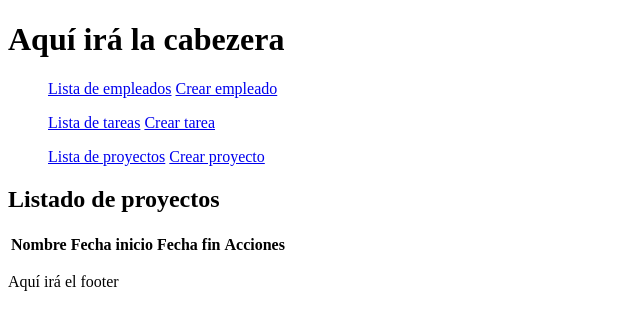
After one commit to asiervelasco/IWEntregable2, a Django app: page /appEmpresaDjango/proyecto/lista/ in a window 1280 px wide. The commit adds this page. Shown: the top 330 px of the page, without its empty margins (0-640 px from the left). Run offline with Django 3.2, Linux system fonts and the light colour scheme; lists and menus that the app fills with data are empty.

Commit message:
lista_proyectos y crear_proyectos

```diff
--- a/empresaDjango/appEmpresaDjango/templates/base.html
+++ b/empresaDjango/appEmpresaDjango/templates/base.html
@@ -26,6 +26,14 @@
                         <a href="{% url 'crear_tarea' %}">Crear tarea</a>
                     </li>
                 </ul>
+                <ul>
+                    <li style="display: inline;">
+                        <a href="{% url 'lista_proyectos' %}">Lista de proyectos</a>
+                    </li>
+                    <li style="display: inline;">
+                        <a href="{% url 'crear_proyecto' %}">Crear proyecto</a>
+                    </li>
+                </ul>
             </nav>
         </header>
         <main>
--- /dev/null
+++ b/empresaDjango/appEmpresaDjango/templates/lista_proyectos.html
@@ -0,0 +1,26 @@
+{% extends 'base.html' %}
+
+{% block contenido %}
+
+<table>
+    <thead>
+        <tr>
+            <th>Nombre</th>
+            <th>Fecha inicio</th>
+            <th>Fecha fin</th>
+            <th>Acciones</th>
+        </tr>
+    </thead>
+    <tbody>
+        {% for proyecto in lista_proyectos %}
+        <tr>
+            <td>{{ proyecto.nombre }}</td>
+            <td>{{ proyecto.inicio }}</td>
+            <td>{{ proyecto.fin }}</td>
+            <td><a href="{% url 'proyecto' proyecto.id %}">Leer</a></td>
+        </tr>
+        {% endfor %}
+    </tbody>
+</table>
+
+{% endblock %}
--- a/empresaDjango/appEmpresaDjango/urls.py
+++ b/empresaDjango/appEmpresaDjango/urls.py
@@ -7,5 +7,8 @@ urlpatterns = [
      path('empleado/crear/', views.CrearEmpleado.as_view(), name='crear_empleado'),
      path('tarea/lista/', views.TareaListView.as_view(), name='lista_tareas'),
      path('tarea/<int:pk>/', views.TareaDetailView.as_view(), name='tarea'),
-     path('tarea/crear/', views.CrearTarea.as_view(), name='crear_tarea')
+     path('tarea/crear/', views.CrearTarea.as_view(), name='crear_tarea'),
+     path('proyecto/lista/', views.ProyectoListView.as_view(), name='lista_proyectos'),
+     path('proyecto/<int:pk>/', views.ProyectoDetailView.as_view(), name='proyecto'),
+     path('proyecto/crear/', views.CrearProyecto.as_view(), name='crear_proyecto'),
 ]
--- a/empresaDjango/appEmpresaDjango/views.py
+++ b/empresaDjango/appEmpresaDjango/views.py
@@ -45,7 +45,7 @@ class CrearEmpleado(View):
 
 class TareaListView(ListView):
     model = Tarea
-    queryset = Tarea.objects.order_by('dni')
+    queryset = Tarea.objects.order_by('inicio')
     template_name = "lista_tareas.html"
 
     def get_context_data(self, **kwargs):
@@ -77,3 +77,38 @@ class CrearTarea(View):
             form.save()
             return redirect('lista_tareas')
         return render(request, 'crear_tarea.html', {'form': form, 'titulo_pagina': 'Crear nueva tarea'})
+
+class ProyectoListView(ListView):
+    model = Proyecto
+    queryset = Proyecto.objects.order_by('inicio')
+    template_name = 'lista_proyectos.html'
+
+    def get_context_data(self, **kwargs):
+        context = super(ProyectoListView, self).get_context_data(**kwargs)
+        context['titulo_pagina'] = 'Listado de proyectos'
+        return context
+
+class ProyectoDetailView(DetailView):
+    model = Proyecto
+    template_name = 'proyecto.html'
+
+    def get_context_data(self, **kwargs):
+        context = super(ProyectoDetailView, self).get_context_data(**kwargs)
+        context['titulo_pagina'] = 'Detalles del proyecto'
+        return context
+
+class CrearProyecto(View):
+    def get(self, request, *args, **kwargs):
+        form = ProyectoForm()
+        context = {
+            'form' : form,
+            'titulo_pagina' : 'Crear nuevo proyecto'
+        }
+        return render(request, 'crear_proyecto.html', context)
+
+    def post(self, request, *args, **kwargs):
+        form = ProyectoForm(request.POST)
+        if form.is_valid():
+            form.save()
+            return redirect('lista_proyectos')
+        return render(request, 'crear_proyecto.html', {'form': form, 'titulo_pagina': 'Crear nuevo proyecto'})
```
Also changed, not shown: empresaDjango/appEmpresaDjango/templates/crear_proyecto.html (added, +12 -0 lines).
